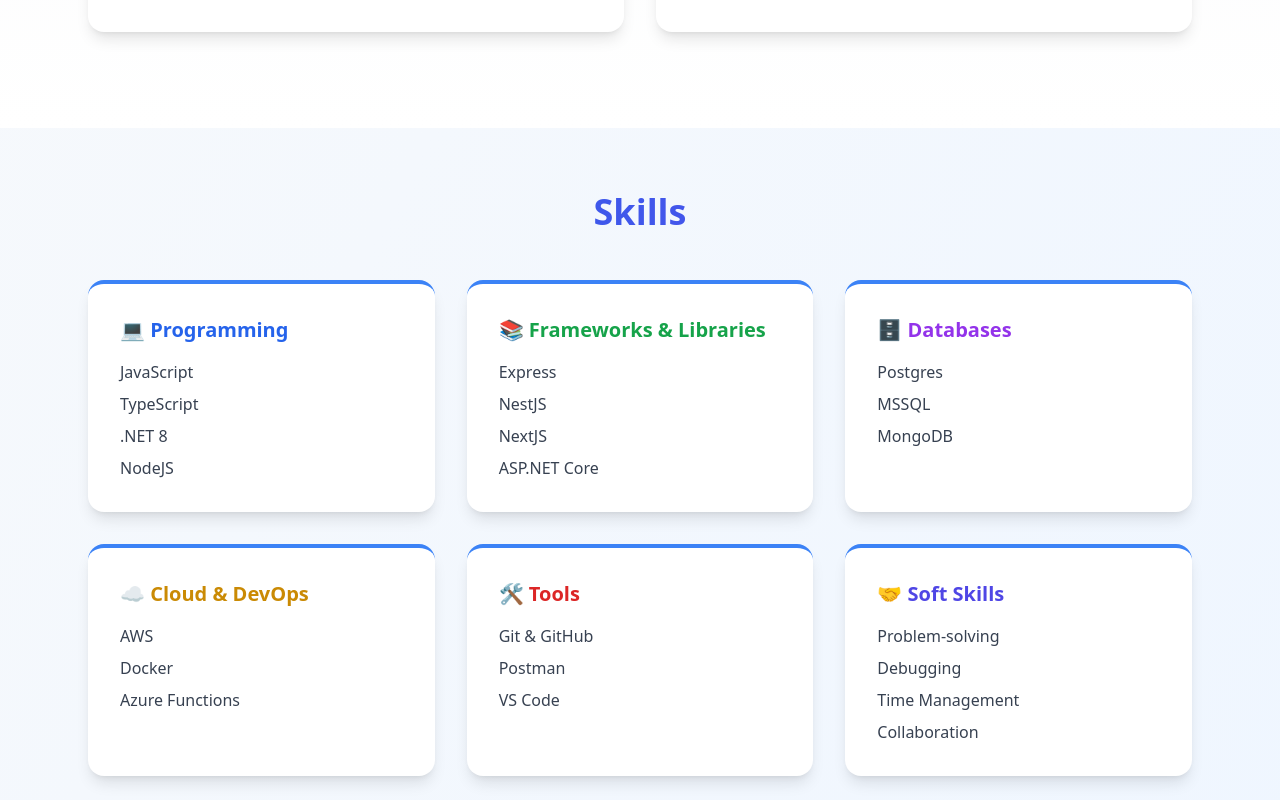
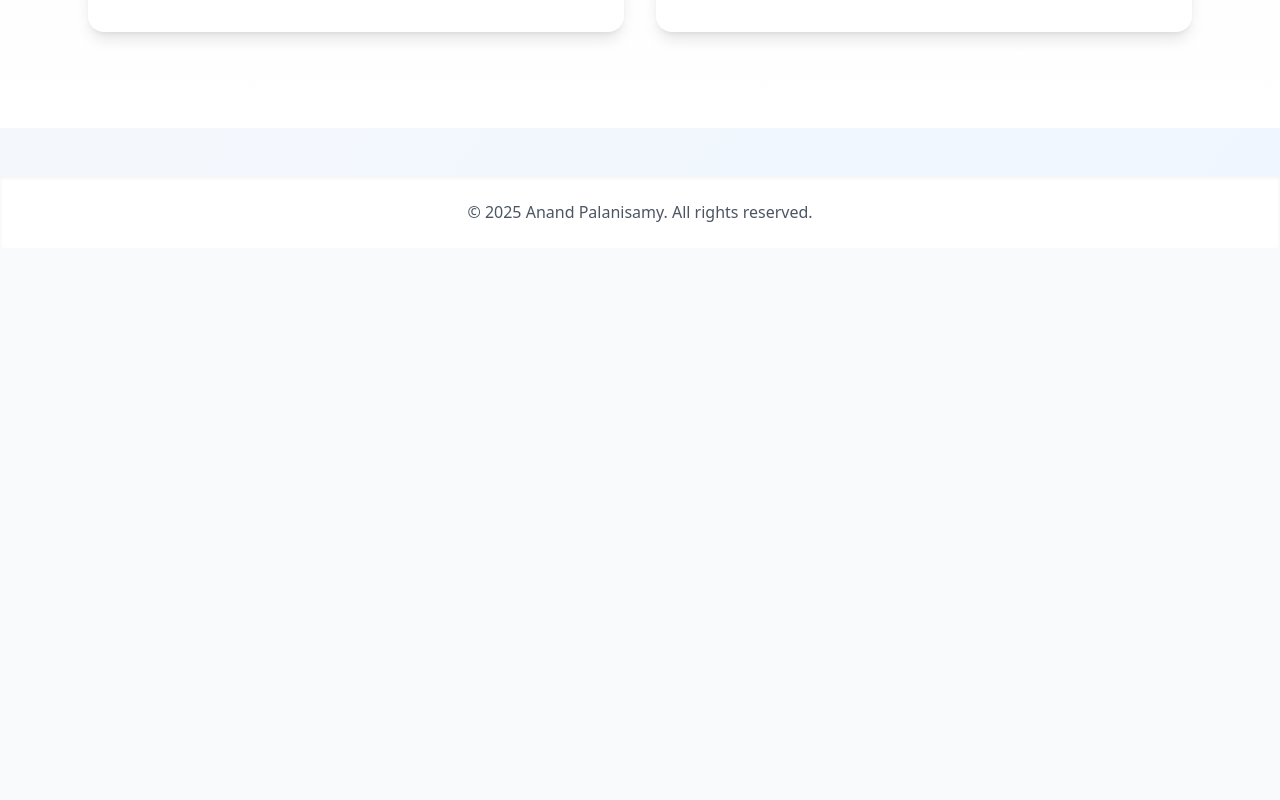
Before and after one commit to anandpalanisamyN/anand-palanisamy-portfolio, a React (Vite) app: page / in a window 1280 px wide. Shown: the part 1520-2320 px from the top of the page. After the commit the page ends 1768 px from the top, so only its background shows below. Built offline with nearby package versions, Linux system fonts and the light colour scheme.

Commit message:
feat(AP-07): Removed Skills

```diff
--- a/src/portfolio.jsx
+++ b/src/portfolio.jsx
@@ -2,7 +2,6 @@
 import About from "./components/sections/About";
 import Experience from "./components/sections/Experience";
 import Hero from "./components/sections/Hero";
-import Skills from "./components/sections/Skills";
 
 export default function Portfolio() {
   const [menuOpen, setMenuOpen] = useState(false);
@@ -107,8 +106,8 @@
       <Hero />
       <About />
       <Experience />
-      <Skills />
-      {/* <Projects />
+      {/* <Skills />
+      <Projects />
       <Contact /> */}
 
       {/* Footer */}
```
